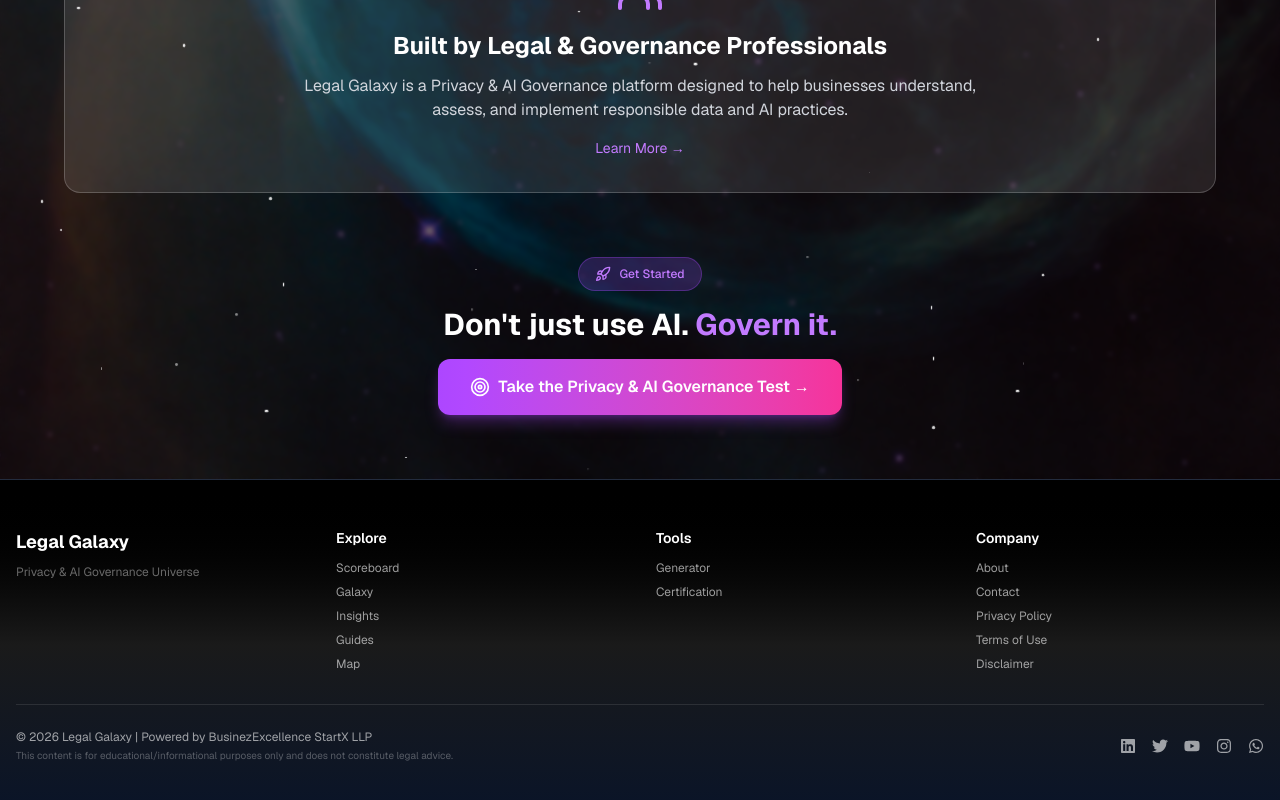
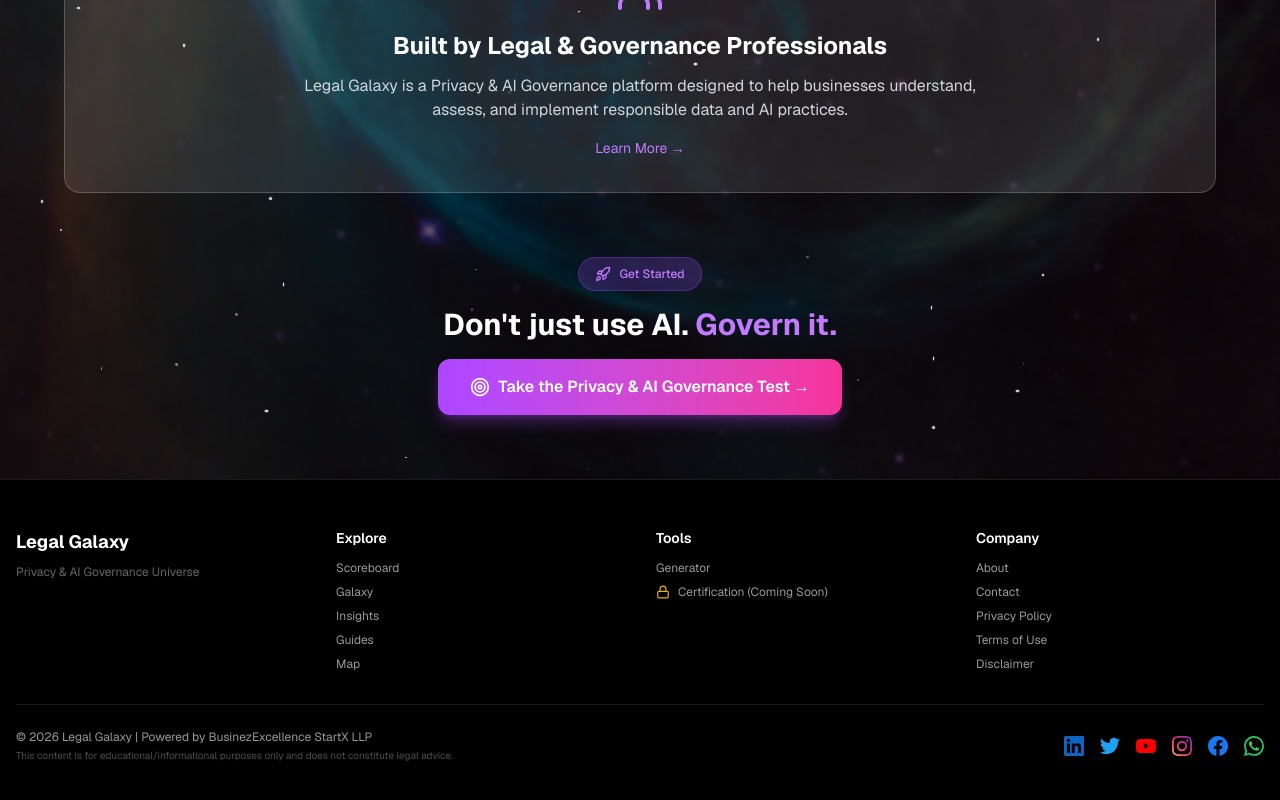
Before and after one commit to yashkulshrestha1102/data-protection-galaxy, a Next.js app: page / in a window 1280 px wide. Shown: the part 1226-2026 px from the top of the page. Built offline with nearby package versions, Linux system fonts and the light colour scheme.

Commit message:
Added official colored social media icons and restored original text size

```diff
--- a/components/layout/Footer.tsx
+++ b/components/layout/Footer.tsx
@@ -3,13 +3,66 @@
 'use client';
 
 import Link from 'next/link';
-import { FaLinkedin, FaTwitter, FaYoutube, FaInstagram, FaWhatsapp } from 'react-icons/fa';
+import { useState } from 'react';
+import { Lock, Info } from 'lucide-react'; // Lock aur Toast ke liye
+
+// ===== OFFICIAL COLORED SVG ICONS =====
+const LinkedInIcon = () => (
+  <svg xmlns="http://www.w3.org/2000/svg" viewBox="0 0 24 24" fill="#0A66C2" className="w-5 h-5">
+    <path d="M20.447 20.452h-3.554v-5.569c0-1.328-.027-3.037-1.852-3.037-1.853 0-2.136 1.445-2.136 2.939v5.667H9.351V9h3.414v1.561h.046c.477-.9 1.637-1.85 3.37-1.85 3.601 0 4.267 2.37 4.267 5.455v6.286zM5.337 7.433c-1.144 0-2.063-.926-2.063-2.065 0-1.138.92-2.063 2.063-2.063 1.14 0 2.064.925 2.064 2.063 0 1.139-.925 2.065-2.064 2.065zm1.782 13.019H3.555V9h3.564v11.452zM22.225 0H1.771C.792 0 0 .774 0 1.729v20.542C0 23.227.792 24 1.771 24h20.451C23.2 24 24 23.227 24 22.271V1.729C24 .774 23.2 0 22.225 0z"/>
+  </svg>
+);
+
+const TwitterIcon = () => (
+  <svg xmlns="http://www.w3.org/2000/svg" viewBox="0 0 24 24" fill="#1DA1F2" className="w-5 h-5">
+    <path d="M23.953 4.57a10 10 0 01-2.825.775 4.958 4.958 0 002.163-2.723c-.951.555-2.005.959-3.127 1.184a4.92 4.92 0 00-8.384 4.482C7.69 8.095 4.067 6.13 1.64 3.162a4.822 4.822 0 00-.666 2.475c0 1.71.87 3.213 2.188 4.096a4.904 4.904 0 01-2.228-.616v.06a4.923 4.923 0 003.946 4.827 4.996 4.996 0 01-2.212.085 4.936 4.936 0 004.604 3.417 9.867 9.867 0 01-6.102 2.105c-.39 0-.779-.023-1.17-.067a13.995 13.995 0 007.557 2.209c9.053 0 13.998-7.496 13.998-13.985 0-.21 0-.42-.015-.63A9.935 9.935 0 0024 4.59z"/>
+  </svg>
+);
+
+const YouTubeIcon = () => (
+  <svg xmlns="http://www.w3.org/2000/svg" viewBox="0 0 24 24" fill="#FF0000" className="w-5 h-5">
+    <path d="M23.498 6.186a3.016 3.016 0 00-2.122-2.136C19.505 3.545 12 3.545 12 3.545s-7.505 0-9.377.505A3.017 3.017 0 00.502 6.186C0 8.07 0 12 0 12s0 3.93.502 5.814a3.016 3.016 0 002.122 2.136c1.871.505 9.376.505 9.376.505s7.505 0 9.377-.505a3.015 3.015 0 002.122-2.136C24 15.93 24 12 24 12s0-3.93-.502-5.814zM9.545 15.568V8.432L15.818 12l-6.273 3.568z"/>
+  </svg>
+);
+
+const InstagramIcon = () => (
+  <svg xmlns="http://www.w3.org/2000/svg" viewBox="0 0 24 24" className="w-5 h-5">
+    <defs>
+      <linearGradient id="instaGrad" x1="0%" y1="100%" x2="100%" y2="0%">
+        <stop offset="0%" stopColor="#FEAA5C" />
+        <stop offset="30%" stopColor="#FF5364" />
+        <stop offset="60%" stopColor="#CB2E82" />
+        <stop offset="100%" stopColor="#7938B6" />
+      </linearGradient>
+    </defs>
+    <path fill="url(#instaGrad)" d="M12 2.163c3.204 0 3.584.012 4.85.07 3.252.148 4.771 1.691 4.919 4.919.058 1.265.069 1.645.069 4.849 0 3.205-.012 3.584-.069 4.849-.149 3.225-1.664 4.771-4.919 4.919-1.266.058-1.644.07-4.85.07-3.204 0-3.584-.012-4.849-.07-3.26-.149-4.771-1.699-4.919-4.92-.058-1.265-.07-1.644-.07-4.849 0-3.204.013-3.583.07-4.849.149-3.227 1.664-4.771 4.919-4.919 1.266-.057 1.645-.069 4.849-.069zm0-2.163c-3.259 0-3.667.014-4.947.072-4.358.2-6.78 2.618-6.98 6.98-.059 1.281-.073 1.689-.073 4.948 0 3.259.014 3.668.072 4.948.2 4.358 2.618 6.78 6.98 6.98 1.281.058 1.689.072 4.948.072 3.259 0 3.668-.014 4.948-.072 4.354-.2 6.782-2.618 6.979-6.98.059-1.28.073-1.689.073-4.948 0-3.259-.014-3.667-.072-4.947-.196-4.354-2.617-6.78-6.979-6.98-1.281-.059-1.69-.073-4.949-.073zm0 5.838a6.162 6.162 0 100 12.324 6.162 6.162 0 000-12.324zm0 10.162a4 4 0 110-8 4 4 0 010 8zm6.406-11.845a1.44 1.44 0 100 2.881 1.44 1.44 0 000-2.881z"/>
+  </svg>
+);
+
+const FacebookIcon = () => (
+  <svg xmlns="http://www.w3.org/2000/svg" viewBox="0 0 24 24" fill="#1877F2" className="w-5 h-5">
+    <path d="M24 12.073c0-6.627-5.373-12-12-12s-12 5.373-12 12c0 5.99 4.388 10.954 10.125 11.854v-8.385H7.078v-3.47h3.047V9.43c0-3.007 1.792-4.669 4.533-4.669 1.312 0 2.686.235 2.686.235v2.953H15.83c-1.491 0-1.956.925-1.956 1.874v2.25h3.328l-.532 3.47h-2.796v8.385C19.612 23.027 24 18.062 24 12.073z"/>
+  </svg>
+);
+
+const WhatsAppIcon = () => (
+  <svg xmlns="http://www.w3.org/2000/svg" viewBox="0 0 24 24" fill="#25D366" className="w-5 h-5">
+    <path d="M17.472 14.382c-.297-.149-1.758-.867-2.03-.967-.273-.099-.471-.148-.67.15-.197.297-.767.966-.94 1.164-.173.199-.347.223-.644.075-.297-.15-1.255-.463-2.39-1.475-.883-.788-1.48-1.761-1.653-2.059-.173-.297-.018-.458.13-.606.134-.133.298-.347.446-.52.149-.174.198-.298.298-.497.099-.198.05-.371-.025-.52-.075-.149-.669-1.612-.916-2.207-.242-.579-.487-.5-.669-.51-.173-.008-.371-.01-.57-.01-.198 0-.52.074-.792.372-.272.297-1.04 1.016-1.04 2.479 0 1.462 1.065 2.875 1.213 3.074.149.198 2.096 3.2 5.077 4.487.709.306 1.262.489 1.694.625.712.227 1.36.195 1.871.118.571-.085 1.758-.719 2.006-1.413.248-.694.248-1.289.173-1.413-.074-.124-.272-.198-.57-.347m-5.421 7.403h-.004a9.87 9.87 0 01-5.031-1.378l-.361-.214-3.741.982.998-3.648-.235-.374a9.86 9.86 0 01-1.51-5.26c.001-5.45 4.436-9.884 9.888-9.884 2.64 0 5.122 1.03 6.988 2.898a9.825 9.825 0 012.893 6.994c-.003 5.45-4.437 9.884-9.885 9.884m8.413-18.297A11.815 11.815 0 0012.05 0C5.495 0 .16 5.335.157 11.892c0 2.096.547 4.142 1.588 5.945L.057 24l6.305-1.654a11.882 11.882 0 005.683 1.448h.005c6.554 0 11.89-5.335 11.893-11.893a11.821 11.821 0 00-3.48-8.413z"/>
+  </svg>
+);
 
 export function Footer() {
   const currentYear = new Date().getFullYear();
+  const [showLockMessage, setShowLockMessage] = useState<string | null>(null);
+
+  // Locked link par click hone par message
+  const handleLockedClick = (label: string) => {
+    setShowLockMessage(`${label} is Coming Soon. Under Maintenance!`);
+    setTimeout(() => setShowLockMessage(null), 3000);
+  };
 
   return (
-    <footer className="bg-gradient-to-b from-black via-[#1a1a1a] to-[#0a1428] border-t border-white/10 text-white/60 text-sm">
+    <footer className="bg-black border-t border-white/10 text-white/60 text-sm">
       <div className="max-w-7xl mx-auto px-4 py-12">
         <div className="grid grid-cols-2 md:grid-cols-4 gap-8 mb-8">
           {/* Logo */}
@@ -35,7 +88,16 @@ export function Footer() {
             <h4 className="text-white font-semibold text-sm mb-3">Tools</h4>
             <ul className="space-y-2 text-xs">
               <li><Link href="/generator" className="hover:text-white transition-colors">Generator</Link></li>
-              <li><Link href="/certificate-course" className="hover:text-white transition-colors">Certification</Link></li>
+              <li>
+                {/* Certification Locked */}
+                <button
+                  onClick={() => handleLockedClick("Certification")}
+                  className="flex items-center gap-2 text-white/60 hover:text-white transition-colors cursor-not-allowed"
+                >
+                  <Lock className="w-3.5 h-3.5 text-yellow-500" />
+                  Certification (Coming Soon)
+                </button>
+              </li>
             </ul>
           </div>
 
@@ -61,14 +123,23 @@ export function Footer() {
             </p>
           </div>
           <div className="flex gap-4">
-            <a href="https://www.linkedin.com" target="_blank" rel="noopener noreferrer" className="text-white/60 hover:text-blue-400 transition-colors"><FaLinkedin className="w-4 h-4" /></a>
-            <a href="https://twitter.com" target="_blank" rel="noopener noreferrer" className="text-white/60 hover:text-sky-400 transition-colors"><FaTwitter className="w-4 h-4" /></a>
-            <a href="https://www.youtube.com" target="_blank" rel="noopener noreferrer" className="text-white/60 hover:text-red-500 transition-colors"><FaYoutube className="w-4 h-4" /></a>
-            <a href="https://www.instagram.com" target="_blank" rel="noopener noreferrer" className="text-white/60 hover:text-pink-500 transition-colors"><FaInstagram className="w-4 h-4" /></a>
-            <a href="https://wa.me/919876543210" target="_blank" rel="noopener noreferrer" className="text-white/60 hover:text-green-400 transition-colors"><FaWhatsapp className="w-4 h-4" /></a>
+            <a href="https://www.linkedin.com" target="_blank" rel="noopener noreferrer" className="hover:opacity-80 transition-opacity"><LinkedInIcon /></a>
+            <a href="https://twitter.com" target="_blank" rel="noopener noreferrer" className="hover:opacity-80 transition-opacity"><TwitterIcon /></a>
+            <a href="https://www.youtube.com" target="_blank" rel="noopener noreferrer" className="hover:opacity-80 transition-opacity"><YouTubeIcon /></a>
+            <a href="https://www.instagram.com" target="_blank" rel="noopener noreferrer" className="hover:opacity-80 transition-opacity"><InstagramIcon /></a>
+            <a href="https://www.facebook.com" target="_blank" rel="noopener noreferrer" className="hover:opacity-80 transition-opacity"><FacebookIcon /></a>
+            <a href="https://wa.me/919876543210" target="_blank" rel="noopener noreferrer" className="hover:opacity-80 transition-opacity"><WhatsAppIcon /></a>
           </div>
         </div>
       </div>
+
+      {/* ===== LOCKED MESSAGE TOAST (Popup) ===== */}
+      {showLockMessage && (
+        <div className="fixed bottom-8 left-1/2 -translate-x-1/2 z-[100] flex items-center gap-3 bg-black/90 border border-yellow-500/30 text-white px-6 py-3 rounded-xl shadow-2xl backdrop-blur-xl">
+          <Info className="w-5 h-5 text-yellow-400" />
+          <span className="text-sm font-medium">{showLockMessage}</span>
+        </div>
+      )}
     </footer>
   );
 }
```
